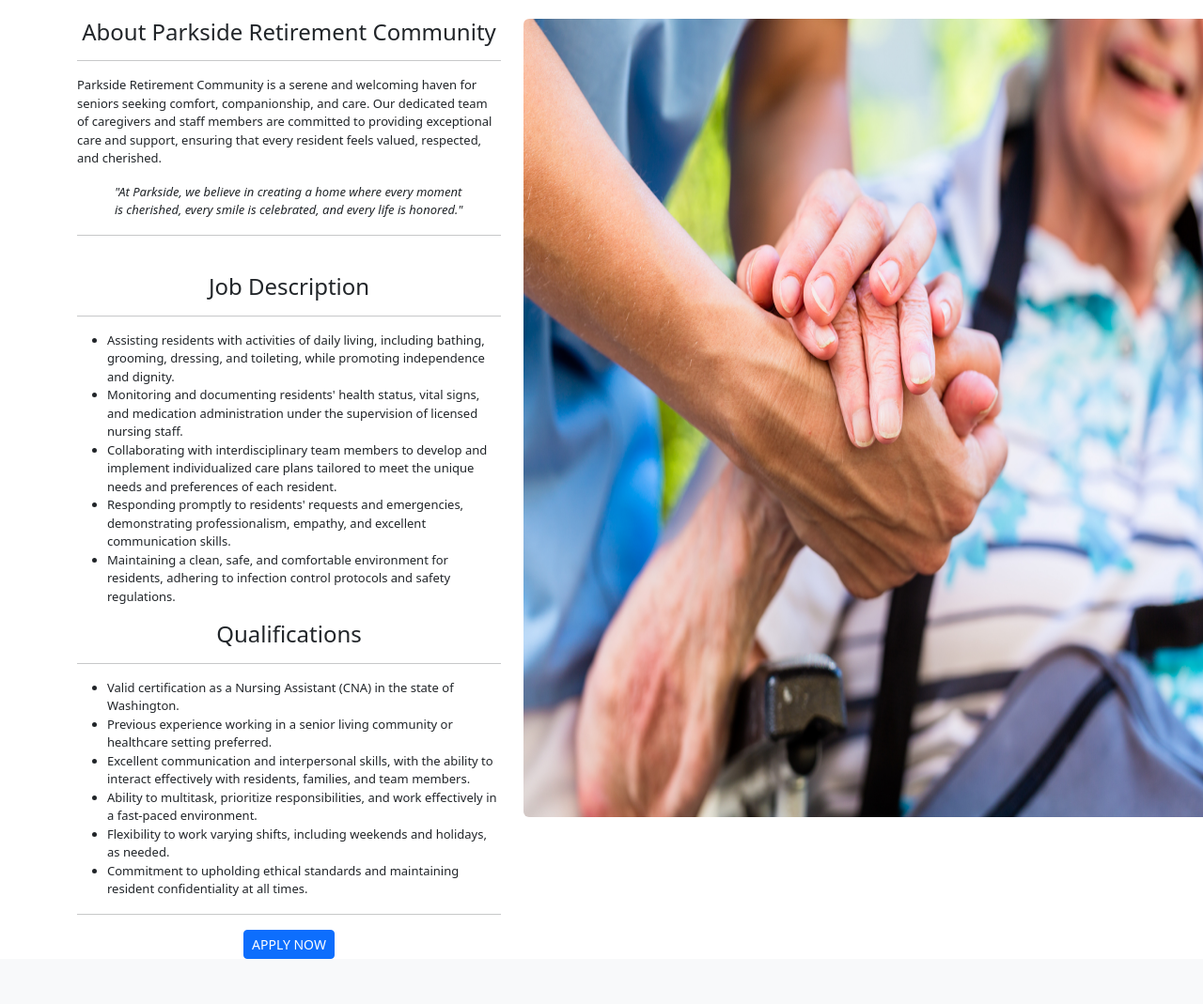
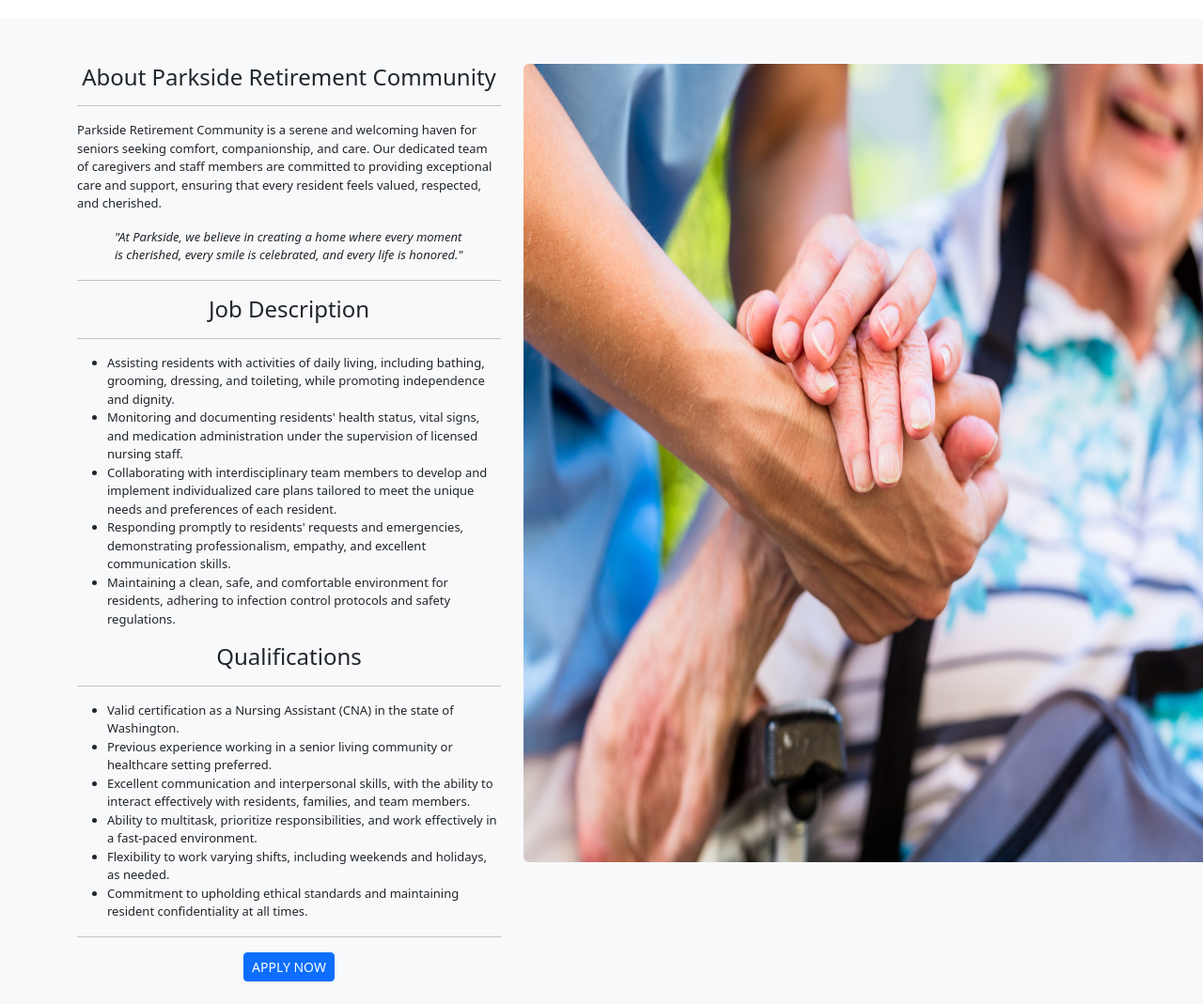
Before and after one commit to RaiuXL/application, a PHP site: page /views/home.html in a window 1280 px wide; the page is wider, and only the part inside the window is pictured. Shown: the part 135-1204 px from the top of that part at 94% size. Before the commit the page ends 1156 px from the top of that part, so only its background shows below. Run offline with PHP 8.4, Linux system fonts and the light colour scheme.

Commit message:
Updated home page to closely match reference on canvas

```diff
--- a/styles/styles.css
+++ b/styles/styles.css
@@ -28,3 +28,12 @@ img {
     margin-right: 40px;
     display: block;
 }
+.custom-navbar {
+ background-color: white;
+}
+.outer-container{
+    background-color: #f8f9fa;
+}
+.footer{
+    background-color: darkgreen;
+}
--- a/views/home.html
+++ b/views/home.html
@@ -1,8 +1,4 @@
-<!--
-   Author: Nathan Tapia-Ramirez
-   Date: 4/14/23
-   Description: Home page of application website.
-   -->
+
 <!DOCTYPE html>
 <html lang="en">
 <head>
@@ -15,7 +11,7 @@
     <title>Application - Home</title>
 </head>
 <body>
-    <nav class="navbar navbar-expand-lg navbar-light bg-light ">
+    <nav class="navbar navbar-expand-lg navbar-light custom-navbar">
         <div class="container">
             <div class="row">
                 <div class="">
@@ -29,17 +25,18 @@
             </div>
         </div>
     </nav>
+    <div class="outer-container">
         <div class="container content-container">
-        <div class="row" >
-            <div class="col-5">
-                <div class="jobListingText"  >
+            <div class="row">
+                <div class="col-5 mt-5 mb-4">
+                    <div class="jobListingText">
                         <h4>About Parkside Retirement Community</h4>
                         <hr>
                         <p>Parkside Retirement Community is a serene and welcoming haven for seniors seeking comfort, companionship, and care.
                             Our dedicated team of caregivers and staff members are committed to providing exceptional care and support, ensuring that every resident feels valued, respected, and cherished.</p>
                         <em>"At Parkside, we believe in creating a home where every moment is cherished, every smile is celebrated, and every life is honored."</em>
                         <hr>
-                    <br>
+
                         <h4>Job Description</h4>
                         <hr>
                         <ul>
@@ -65,10 +62,15 @@
                         </div>
                     </div>
                 </div>
-            <div class="col-2">
+                <div class="col-2 mt-5 mb-4">
                     <img src="images/hands.png" alt="caregiving" style="width:800px; height:850px;">
+                </div>
+                <div class="footer">
+
                 </div>
             </div>
         </div>
+    </div>
+
 </body>
 </html>
```
Also changed, not shown: 1 other file. Lines whose indentation alone changed are shown as unchanged.
